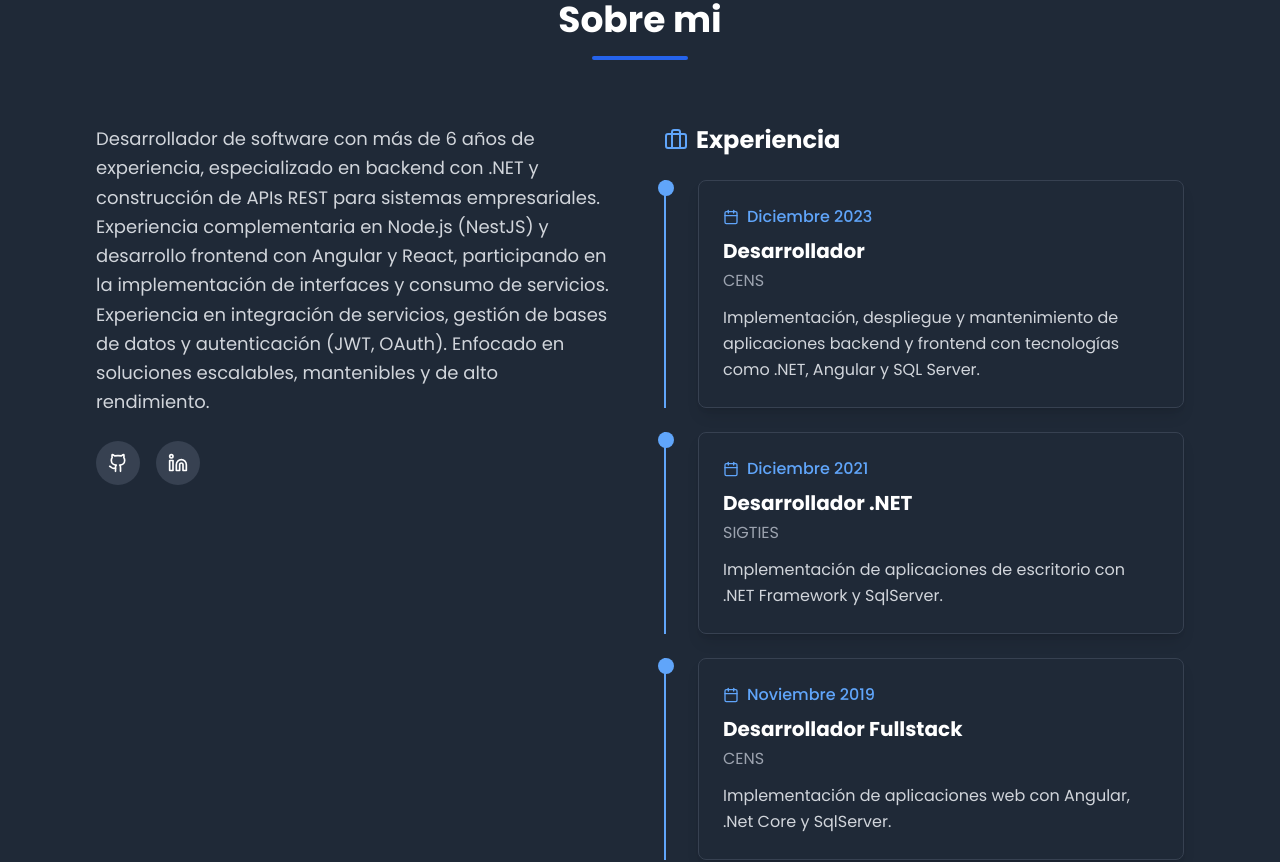
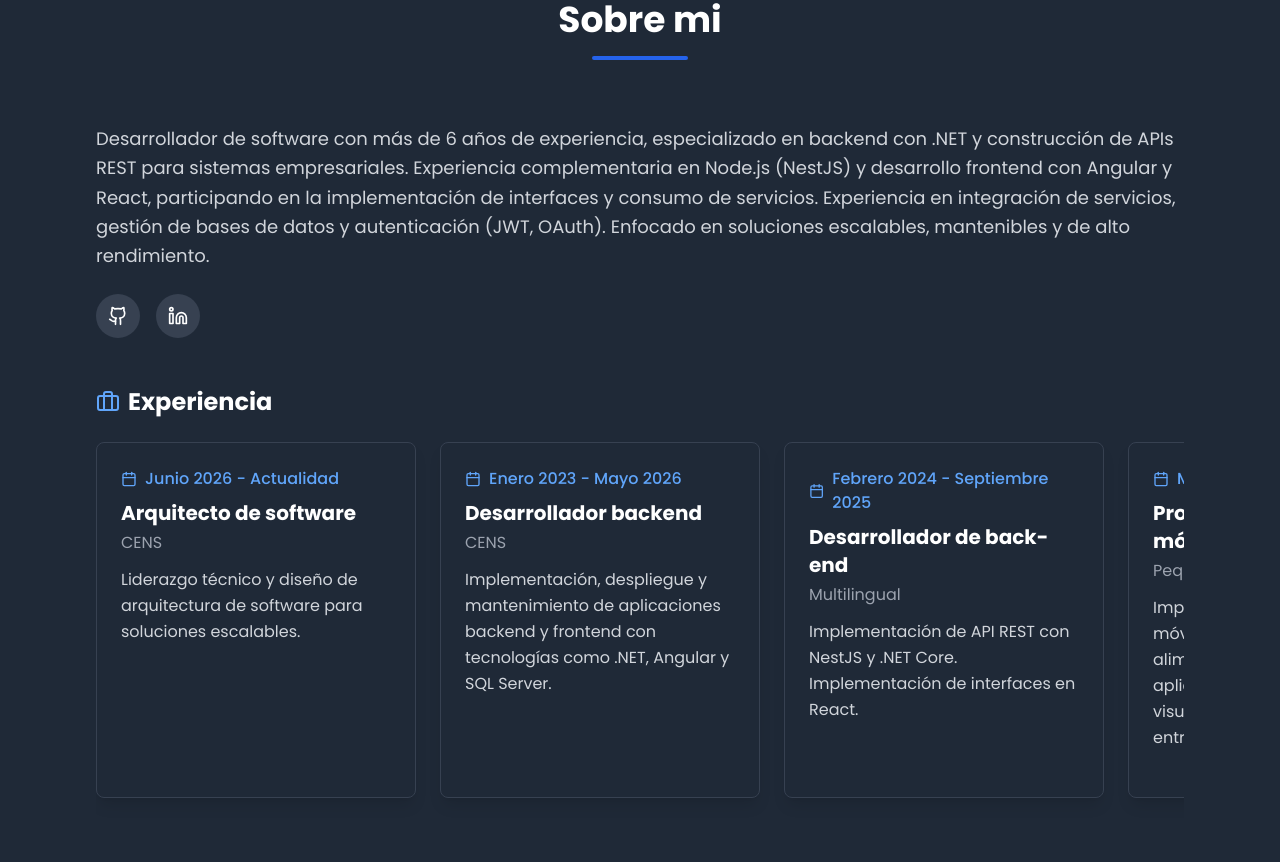
Before and after one commit to leonardoburgosd/portafoliov2, a React (Vite) app: page / in a window 1280 px wide. Shown: the part 880-1742 px from the top of the page. Built offline with nearby package versions, Linux system fonts and the light colour scheme.

Commit message:
Update: experiencia de trabajo

```diff
--- a/src/components/AboutSection.tsx
+++ b/src/components/AboutSection.tsx
@@ -7,30 +7,58 @@ interface AboutSectionProps {
 export const AboutSection = ({ isDarkMode }: AboutSectionProps) => {
   const experiences = [
     {
-      title: "Desarrollador",
+      title: "Arquitecto de software",
       company: "CENS",
-      period: "Diciembre 2023",
+      period: "Junio 2026 - Actualidad",
+      description:
+        "Liderazgo técnico y diseño de arquitectura de software para soluciones escalables.",
+    },
+    {
+      title: "Desarrollador backend",
+      company: "CENS",
+      period: "Enero 2023 - Mayo 2026",
       description:
         "Implementación, despliegue y mantenimiento de aplicaciones backend y frontend con tecnologías como .NET, Angular y SQL Server.",
     },
     {
-      title: "Desarrollador .NET",
+      title: "Desarrollador de back-end",
+      company: "Multilingual",
+      period: "Febrero 2024 - Septiembre 2025",
+      description:
+        "Implementación de API REST con NestJS y .NET Core. Implementación de interfaces en React.",
+    },
+    {
+      title: "Programador full stack móvil",
+      company: "Pequeño equipo independiente",
+      period: "Mayo 2025 - Agosto 2025",
+      description:
+        "Implementación de aplicación móvil para registro de entrega de alimentos e implementación de aplicación web para visualización de reportes de entrega.",
+    },
+    {
+      title: "Desarrollador Backend",
+      company: "Colegio Tecnológico Médico del Perú",
+      period: "Junio 2023 - Noviembre 2023",
+      description:
+        "Implementación de emisión de comprobantes electrónicos, servicios REST para gestión de pagos, colegiados y deudas, configuración de servidor Windows Server y despliegue de soluciones.",
+    },
+    {
+      title: "Analista Programador .NET",
       company: "SIGTIES",
-      period: "Diciembre 2021",
+      period: "Diciembre 2021 - Febrero 2023",
       description:
         "Implementación de aplicaciones de escritorio con .NET Framework y SqlServer.",
     },
     {
-      title: "Desarrollador Fullstack",
+      title: "Desarrollador de aplicaciones web",
       company: "CENS",
-      period: "Noviembre 2019",
+      period: "Noviembre 2019 - Septiembre 2021",
       description:
         "Implementación de aplicaciones web con Angular, .Net Core y SqlServer.",
     },
     {
-      title: "Desarrollador Fullstack",
+      title: "Desarrollador full stack",
       company: "Equipo de desarrollo independiente",
-      period: "Febrero 2018",
+      period: "Febrero 2018 - Julio 2018",
       description:
         "Implementación de aplicaciones web con Angular, .Net Core y SqlServer.",
     },
@@ -57,7 +85,7 @@ export const AboutSection = ({ isDarkMode }: AboutSectionProps) => {
           <div className="w-24 h-1 bg-blue-600 mx-auto rounded-full"></div>
         </div>
 
-        <div className="grid lg:grid-cols-2 gap-12">
+        <div className="flex flex-col gap-12">
           {/* Personal Info */}
           <div className="space-y-6">
             <p className={`text-lg ${textSecondary} leading-relaxed`}>
@@ -98,15 +126,11 @@ export const AboutSection = ({ isDarkMode }: AboutSectionProps) => {
               <Briefcase size={24} className="text-blue-400" />
               Experiencia
             </h3>
-            <div className="space-y-6">
+            <div className="relative flex overflow-x-auto gap-6 pb-6 snap-x snap-mandatory scrollbar-hide [&::-webkit-scrollbar]:h-2 [&::-webkit-scrollbar-track]:bg-gray-900/95 [&::-webkit-scrollbar-thumb]:bg-white/95 [&::-webkit-scrollbar-thumb]:rounded-full hover:[&::-webkit-scrollbar-thumb]:bg-white/95">
               {experiences.map((exp, index) => (
                 <div
                   key={index}
-                  className="relative pl-8 border-l-2 border-blue-400"
-                >
-                  <div className="absolute -left-2 top-0 w-4 h-4 bg-blue-400 rounded-full"></div>
-                  <div
-                    className={`${cardClasses} p-6 rounded-lg shadow-lg border`}
+                  className={`flex-shrink-0 w-80 snap-start ${cardClasses} p-6 rounded-lg shadow-lg border relative`}
                 >
                   <div className="flex items-center gap-2 mb-2">
                     <Calendar size={16} className="text-blue-400" />
@@ -124,7 +148,6 @@ export const AboutSection = ({ isDarkMode }: AboutSectionProps) => {
                     {exp.description}
                   </p>
                 </div>
-                </div>
               ))}
             </div>
           </div>
```
Lines whose indentation alone changed are shown as unchanged.
